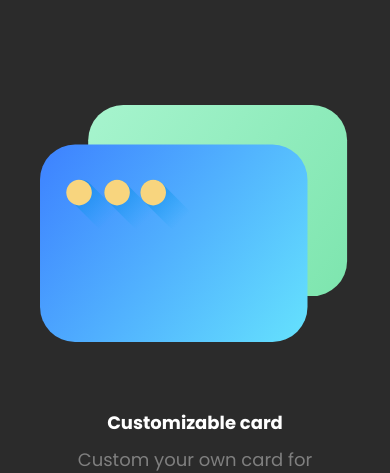
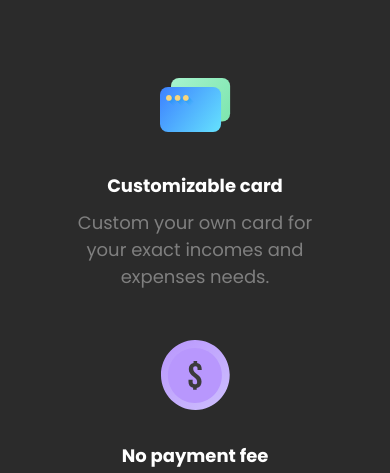
Before and after one commit to RedEyesVij/wallet, a plain HTML site: page index.html in a window 390 px wide. Shown: the part 1524-1997 px from the top of the page. Drawn offline with Linux system fonts and the light colour scheme.

Commit message:
icons pay corect mob ver all add

```diff
--- a/index.html
+++ b/index.html
@@ -66,7 +66,7 @@
         <div class="pay-container">
 
             <div class="icon-container">
-                <img class="image" src="public/icon1.svg" />
+                <img class="image-pay" src="public/icon1.svg" />
 
                 <div class="pay-title">Customizable card</div>
 
@@ -77,7 +77,7 @@
             </div>
 
             <div class="icon-container">
-                <img class="image" src="public/icon2.svg" />
+                <img class="image-pay" src="public/icon2.svg" />
 
                 <div class="pay-title">No payment fee</div>
 
@@ -88,7 +88,7 @@
             </div>
 
             <div class="icon-container">
-                <img class="image" src="public/icon3.svg" />
+                <img class="image-pay" src="public/icon3.svg" />
 
                 <div class="pay-title">All in one place</div>
 
--- a/styles.css
+++ b/styles.css
@@ -333,6 +333,10 @@ body {
         padding-top: 100px;
     }
 
+    .image-pay {
+        width: auto;
+    }
+
     .feedback {
         margin-left: auto;
         margin-right: auto;
```
